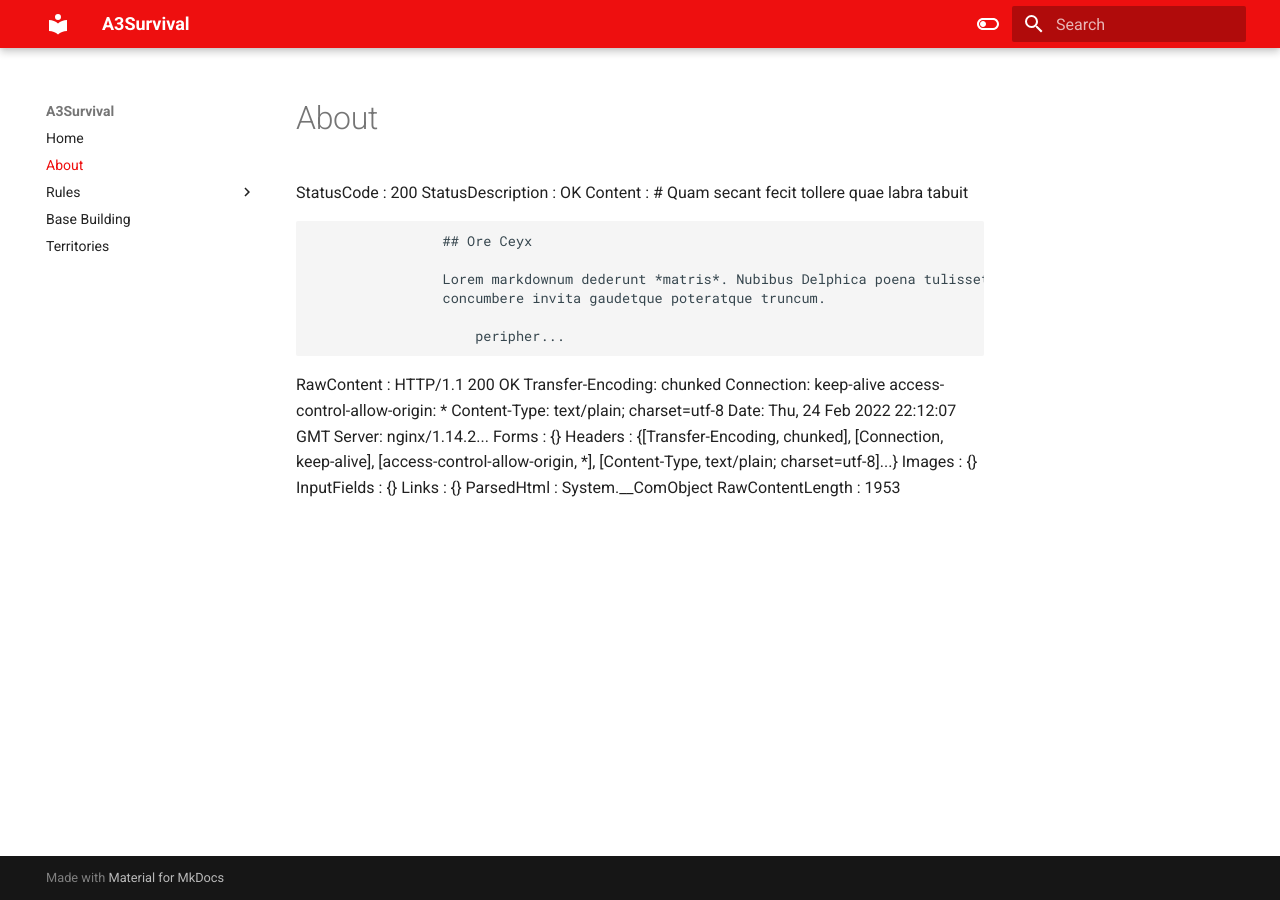
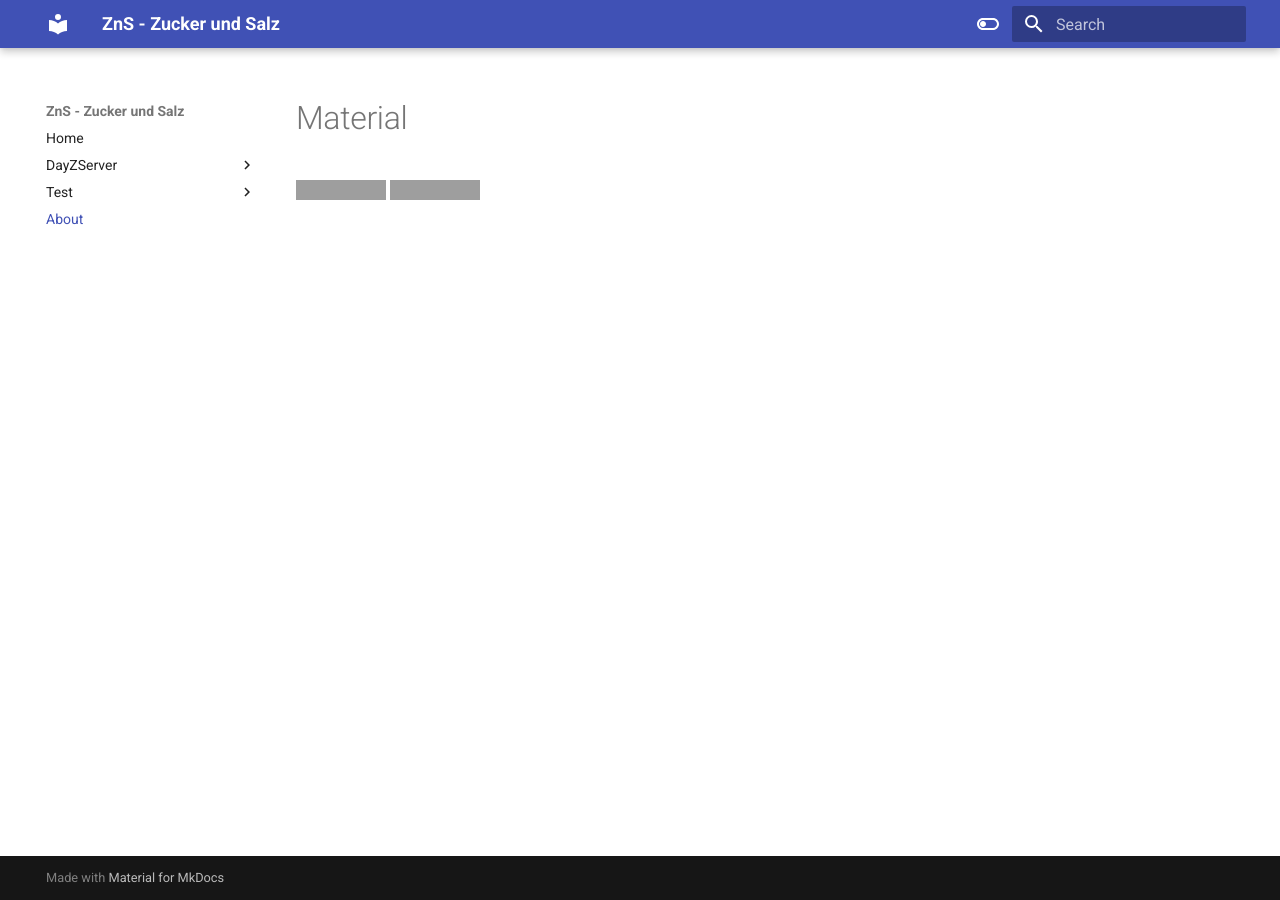
Before and after one commit to M3ragon/material, an MkDocs documentation site: the page built from docs/about.md, in a window 1280 px wide. Built offline with MkDocs 1.6.1 and Material for MkDocs 9.7.7, drawn with Linux system fonts in a browser that asks for light colours; comment, search, counter and statistics services are not loaded; grey boxes are pictures that could not be loaded.

Commit message:
reorg sites

```diff
--- a/docs/about.md
+++ b/docs/about.md
@@ -1,27 +1,4 @@
+# Material
 
-
-StatusCode        : 200
-StatusDescription : OK
-Content           : # Quam secant fecit tollere quae labra tabuit
-
-                    ## Ore Ceyx
-
-                    Lorem markdownum dederunt *matris*. Nubibus Delphica poena tulisset bos utque;
-                    concumbere invita gaudetque poteratque truncum.
-
-                        peripher...
-RawContent        : HTTP/1.1 200 OK
-                    Transfer-Encoding: chunked
-                    Connection: keep-alive
-                    access-control-allow-origin: *
-                    Content-Type: text/plain; charset=utf-8
-                    Date: Thu, 24 Feb 2022 22:12:07 GMT
-                    Server: nginx/1.14.2...
-Forms             : {}
-Headers           : {[Transfer-Encoding, chunked], [Connection, keep-alive], [access-control-allow-origin, *], [Content-Type, text/plain;
-                    charset=utf-8]...}
-Images            : {}
-InputFields       : {}
-Links             : {}
-ParsedHtml        : System.__ComObject
-RawContentLength  : 1953
+[![ci](https://github.com/M3ragon/material/actions/workflows/buildsite.yml/badge.svg)](https://github.com/M3ragon/material/actions/workflows/buildsite.yml)
+[![pages-build-deployment](https://github.com/M3ragon/material/actions/workflows/pages/pages-build-deployment/badge.svg)](https://github.com/M3ragon/material/actions/workflows/pages/pages-build-deployment)
--- a/mkdocs.yml
+++ b/mkdocs.yml
@@ -1,14 +1,17 @@
-site_name: A3Survival
-#site_url: https://example.com/
+site_name: ZnS - Zucker und Salz
+site_url: https://m3ragon.github.io/material/
 nav:
     - Home: index.md
+    - DayZServer:
+      - web/server/index.md
+      - Regeln (DE): web/server/rules_de.md
+      - Rules (EN): web/server/rules_en.md
+      - Base Building: web/server/baseraiding.md
+      - Territories: web/server/territories.md
+    - Test:
+      - web/test/index.md
+      - nav: web/test/index.md
     - About: about.md
-    - Rules:
-      - rules/index.md
-      - Regeln (DE): rules/rules_de.md
-      - Rules (EN): rules/rules_en.md
-    - Base Building: baseraiding.md
-    - Territories: territories.md
 theme:
   name: material
   features:
@@ -85,7 +88,7 @@ markdown_extensions:
 
 extra_javascript:
   - https://cdnjs.cloudflare.com/ajax/libs/tablesort/5.2.1/tablesort.min.js
-  - javascripts/tablesort.js
+  - .asset/javascripts/tablesort.js
 
 extra_css:
-  - stylesheets/extra.css
+  - .asset/stylesheets/extra.css
```
Also changed, not shown: README.md (+1 -0 lines), docs/web/TestSite/index.md (added, +92 -0 lines), docs/web/dayzserver/index.md (added, +9 -0 lines), docs/web/dayzserver/territories.md (renamed from docs/territories.md, +13 -6 lines), docs/.asset/javascripts/tablesort.js (renamed from docs/javascripts/tablesort.js), docs/.asset/stylesheets/extra.css (renamed from docs/stylesheets/extra.css), docs/rules/index.md (deleted), docs/web/dayzserver/baseraiding.md (line endings or trailing spaces), docs/web/dayzserver/rules_de.md (renamed from docs/rules/rules_de.md), docs/web/dayzserver/rules_en.md (renamed from docs/rules/rules_en.md).
